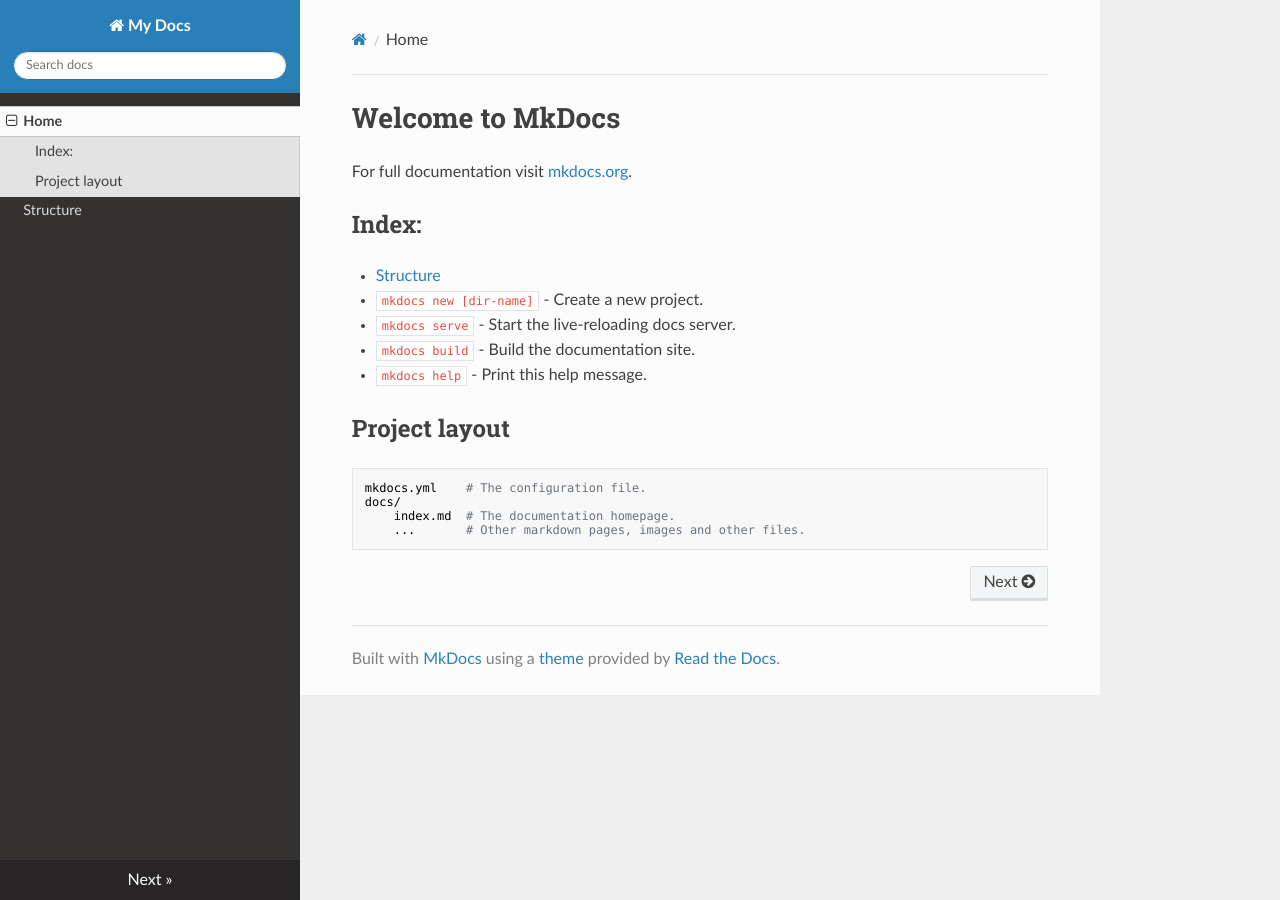
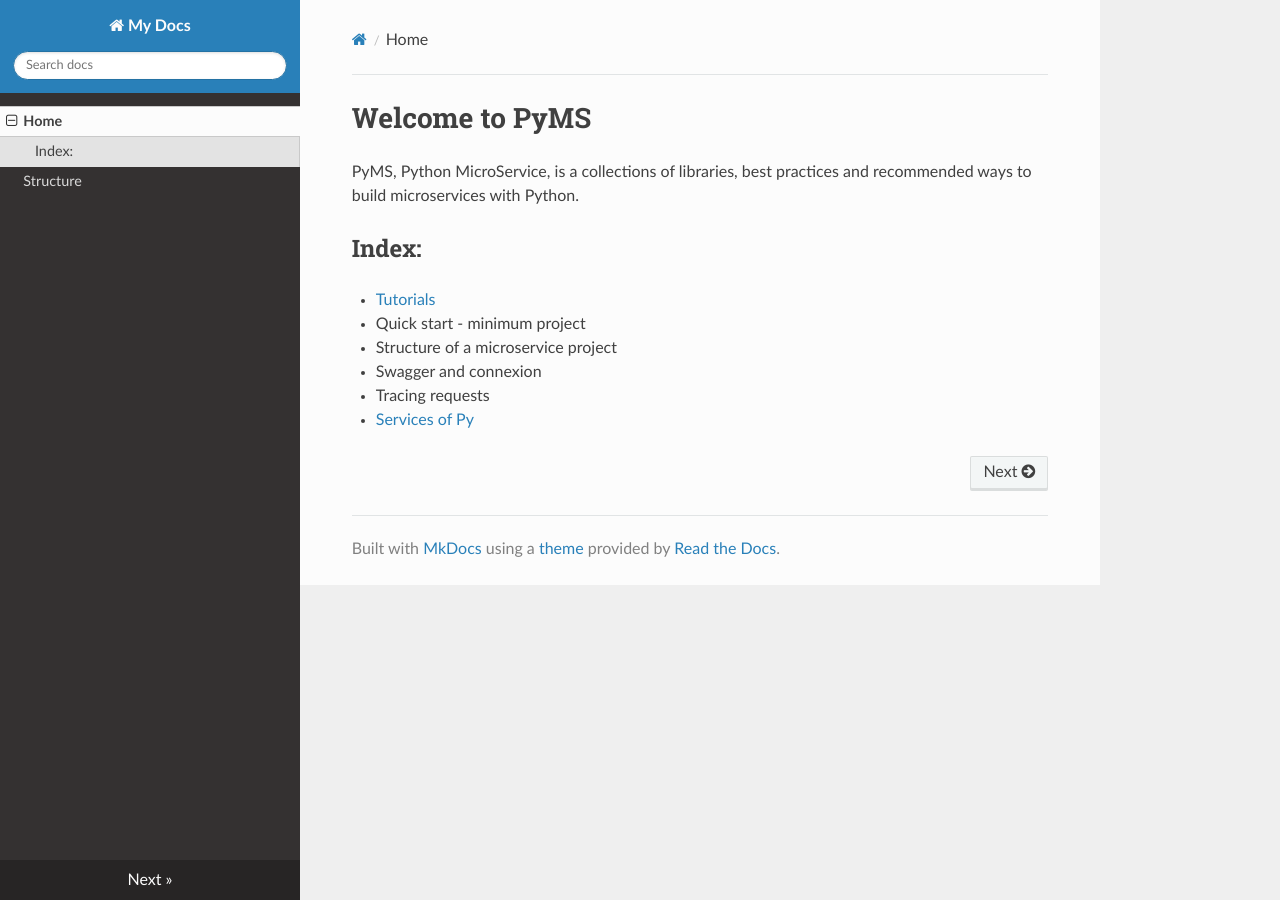
Before and after one commit to python-microservices/pyms, an MkDocs documentation site: the page built from docs/index.md, in a window 1280 px wide. Built offline with MkDocs 1.6.1, drawn with Linux system fonts in a browser that asks for light colours; nearby versions of some CDN libraries.

Commit message:
Updated docs

```diff
--- a/docs/index.md
+++ b/docs/index.md
@@ -1,20 +1,12 @@
-# Welcome to MkDocs
+# Welcome to PyMS
 
-For full documentation visit [mkdocs.org](https://mkdocs.org).
+PyMS, Python MicroService, is a collections of libraries, best practices and recommended ways to build
+microservices with Python.
 
 ## Index:
-* [Structure](structure.md)
-
-
-
-* `mkdocs new [dir-name]` - Create a new project.
-* `mkdocs serve` - Start the live-reloading docs server.
-* `mkdocs build` - Build the documentation site.
-* `mkdocs help` - Print this help message.
-
-## Project layout
-
-    mkdocs.yml    # The configuration file.
-    docs/
-        index.md  # The documentation homepage.
-        ...       # Other markdown pages, images and other files.
+* [Tutorials](structure.md)
+  * Quick start - minimum project
+  * Structure of a microservice project
+  * Swagger and connexion
+  * Tracing requests
+* [Services of Py](structure.md)
```
Also changed, not shown: README.md (+20 -0 lines).
